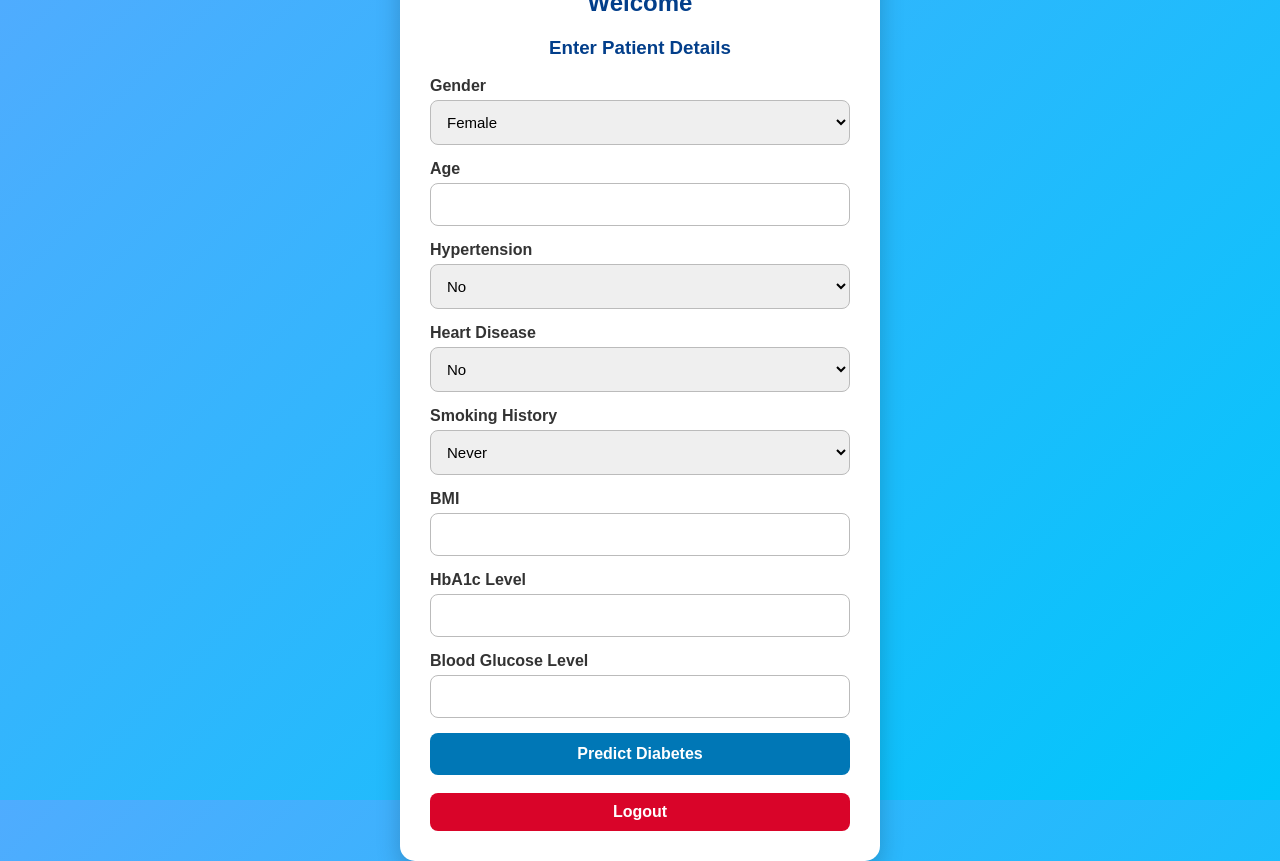
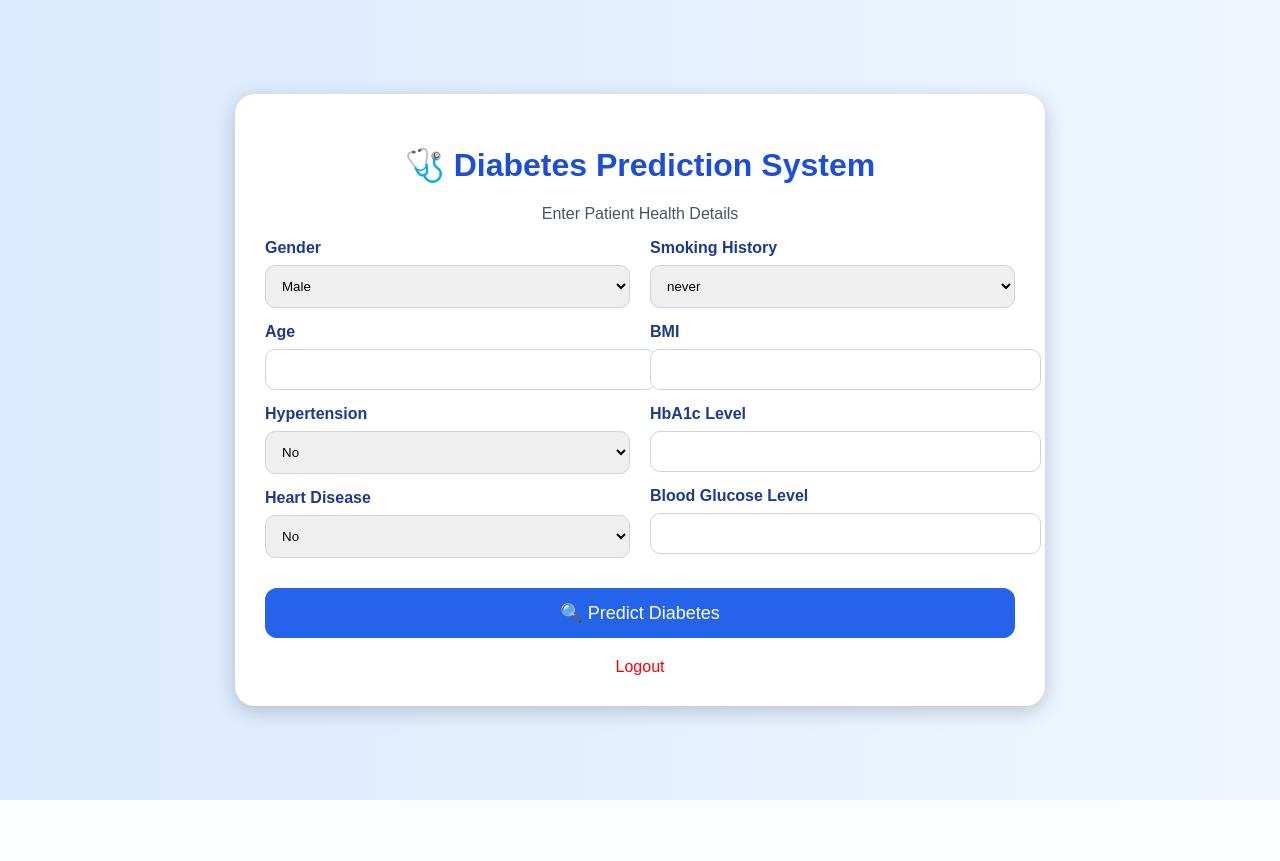
Before and after one commit to bhusavaishnavi60-dev/Diabetes-prediction, a Python web app: template templates/home.html in a window 1280 px wide. After the commit the page ends 800 px from the top, so only its background shows below. Run offline with Jinja, Linux system fonts and the light colour scheme; the template is opened without the code that fills it, so the values that code supplies are empty.

```diff
--- a/static/style.css
+++ b/static/style.css
@@ -1,124 +1,111 @@
-/* Background */
 body{
     margin:0;
-    padding:0;
-    font-family: Arial, Helvetica, sans-serif;
-    background: linear-gradient(135deg,#4facfe,#00c6fb);
-    height:100vh;
+    font-family:Arial,Helvetica,sans-serif;
 }
 
-/* Center Container */
-.container{
+.bg{
+    background:linear-gradient(to right,#dbeafe,#eff6ff);
+    min-height:100vh;
     display:flex;
     justify-content:center;
     align-items:center;
-    height:100vh;
 }
 
-/* White Card */
-.card{
-    width:420px;
+.container,.login-card{
     background:white;
     padding:30px;
-    border-radius:15px;
-    box-shadow:0 10px 25px rgba(0,0,0,0.2);
+    border-radius:20px;
+    box-shadow:0px 5px 20px rgba(0,0,0,.2);
+    width:750px;
 }
 
-/* Headings */
-h1{
-    color:#0077b6;
+.login-card{
+    width:380px;
     text-align:center;
 }
 
-h2,h3{
+h1{
+    color:#1d4ed8;
     text-align:center;
-    color:#023e8a;
 }
 
-/* Labels */
+p{
+    text-align:center;
+    color:#475569;
+}
+
+.grid{
+    display:grid;
+    grid-template-columns:1fr 1fr;
+    gap:20px;
+}
+
 label{
     font-weight:bold;
-    color:#333;
+    color:#1e3a8a;
 }
 
-/* Input & Select */
-input, select{
+input,select{
     width:100%;
     padding:12px;
-    margin-top:5px;
-    margin-bottom:15px;
-    border-radius:8px;
-    border:1px solid #bbb;
-    font-size:15px;
-    box-sizing:border-box;
+    margin:8px 0 15px;
+    border-radius:10px;
+    border:1px solid #cbd5e1;
 }
 
-/* Button */
 button{
     width:100%;
-    padding:12px;
-    background:#0077b6;
+    padding:14px;
+    border:none;
+    border-radius:12px;
+    background:#2563eb;
     color:white;
-    border:none;
-    border-radius:8px;
-    font-size:16px;
+    font-size:18px;
     cursor:pointer;
-    font-weight:bold;
 }
 
 button:hover{
-    background:#023e8a;
-}
-
-/* Links */
-.link-btn,
-.predict-btn,
-.logout-btn{
-    display:block;
-    text-align:center;
-    text-decoration:none;
-    color:white;
-    padding:10px;
-    border-radius:8px;
-    font-weight:bold;
-}
-
-.link-btn{
-    background:#00b4d8;
+    background:#1d4ed8;
 }
 
 .predict-btn{
-    background:#38b000;
+    margin-top:15px;
+}
+
+.progress-bar{
+    width:100%;
+    background:#d1d5db;
+    border-radius:30px;
+    overflow:hidden;
+}
+
+.progress{
+    background:#16a34a;
+    color:white;
+    text-align:center;
+    padding:8px;
+}
+
+.result-box ul{
+    background:#eff6ff;
+    padding:20px;
+    border-radius:15px;
+}
+
+.result-box li{
+    margin-bottom:10px;
+    font-size:17px;
+}
+
+.logout{
+    display:block;
+    text-align:center;
+    margin-top:20px;
+    color:red;
+    text-decoration:none;
 }
 
 .logout-btn{
-    background:#d90429;
+    background:#dc2626;
+    margin-top:10px;
 }
-
-.link-btn:hover{
-    background:#0096c7;
-}
-
-.predict-btn:hover{
-    background:#2d6a4f;
-}
-
-.logout-btn:hover{
-    background:#9d0208;
-}
-
-/* List */
-ul{
-    padding-left:20px;
-}
-
-li{
-    margin-bottom:10px;
-    color:#222;
-    font-size:15px;
-}
-
-/* Paragraph */
-p{
-    text-align:center;
-}
--- a/templates/home.html
+++ b/templates/home.html
@@ -1,24 +1,25 @@
 <!DOCTYPE html>
 <html>
 <head>
-    <title>Diabetes Prediction</title>
-    <link rel="stylesheet" href="/static/style.css">
+    <title>Home - Diabetes Prediction</title>
+    <link rel="stylesheet" href="{{ url_for('static', filename='style.css') }}">
 </head>
-<body>
+<body class="bg">
 
 <div class="container">
-<div class="card">
 
-<h2>Welcome {{username}}</h2>
-
-<h3>Enter Patient Details</h3>
+    <h1>🩺 Diabetes Prediction System</h1>
+    <p>Enter Patient Health Details</p>
 
     <form action="/predict" method="POST">
 
+        <div class="grid">
+
+            <div>
                 <label>Gender</label>
                 <select name="gender">
-    <option value="Female">Female</option>
-    <option value="Male">Male</option>
+                    <option>Male</option>
+                    <option>Female</option>
                 </select>
 
                 <label>Age</label>
@@ -35,15 +36,17 @@
                     <option value="0">No</option>
                     <option value="1">Yes</option>
                 </select>
+            </div>
 
+            <div>
                 <label>Smoking History</label>
                 <select name="smoking_history">
-    <option value="never">Never</option>
-    <option value="current">Current</option>
-    <option value="former">Former</option>
-    <option value="No Info">No Info</option>
-    <option value="ever">Ever</option>
-    <option value="not current">Not Current</option>
+                    <option>never</option>
+                    <option>current</option>
+                    <option>former</option>
+                    <option>No Info</option>
+                    <option>ever</option>
+                    <option>not current</option>
                 </select>
 
                 <label>BMI</label>
@@ -54,16 +57,16 @@
 
                 <label>Blood Glucose Level</label>
                 <input type="number" name="blood_glucose_level" required>
+            </div>
 
-<button type="submit">Predict Diabetes</button>
+        </div>
+
+        <button class="predict-btn">🔍 Predict Diabetes</button>
 
     </form>
 
-<br>
+    <a href="/logout" class="logout">Logout</a>
 
-<a href="/logout" class="logout-btn">Logout</a>
-
-</div>
 </div>
 
 </body>
```
Also changed, not shown: app.py (+240 -38 lines), templates/login.html (+13 -29 lines), templates/result.html (+22 -18 lines), templates/signup.html (+12 -29 lines). Lines whose indentation alone changed are shown as unchanged.
